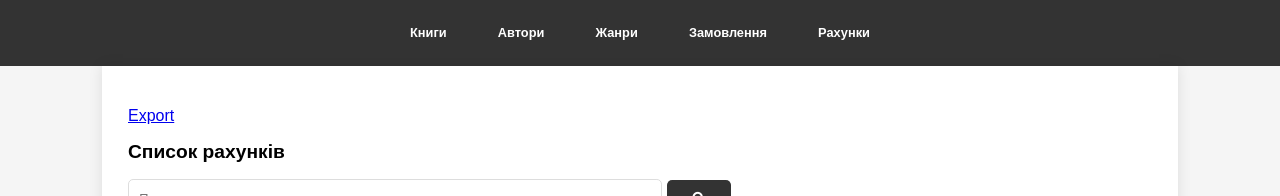
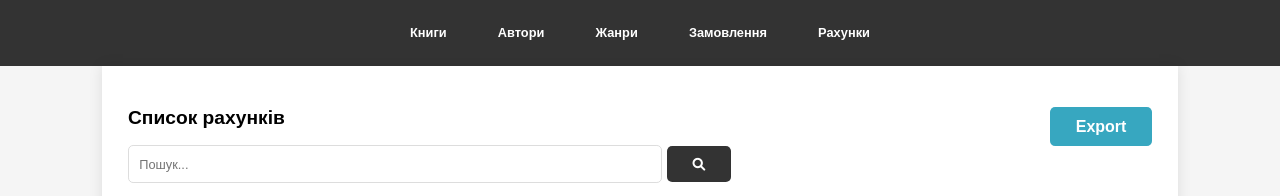
Before and after one commit to bilskyi/readery, a Django app: page /bills/ in a window 1280 px wide. Shown: the part 55-251 px from the top of the page. Run offline with Django 5.2, Linux system fonts and the light colour scheme; data that the repository does not hold is empty.

Commit message:
styled export link button

```diff
--- a/base/static/base/css/base.css
+++ b/base/static/base/css/base.css
@@ -446,6 +446,21 @@ button.add-more-button:hover {
     padding-right: 30px; /* Add some space on the right for the delete button */
 }
 
+/* Add this to your existing CSS for .export_link */
+.export_link {
+    float: right;
+    padding: 0.8vw 2vw;
+    background-color: #37a7c0;
+    color: white;
+    text-decoration: none;
+    border-radius: 0.4vw;
+    font-weight: bold;
+    transition: background-color 0.3s;
+}
+
+.export_link:hover {
+    background-color: #2a8498;
+}
 
 /* Adjustments for mobile screens */
 @media (max-width: 768px) {
```
